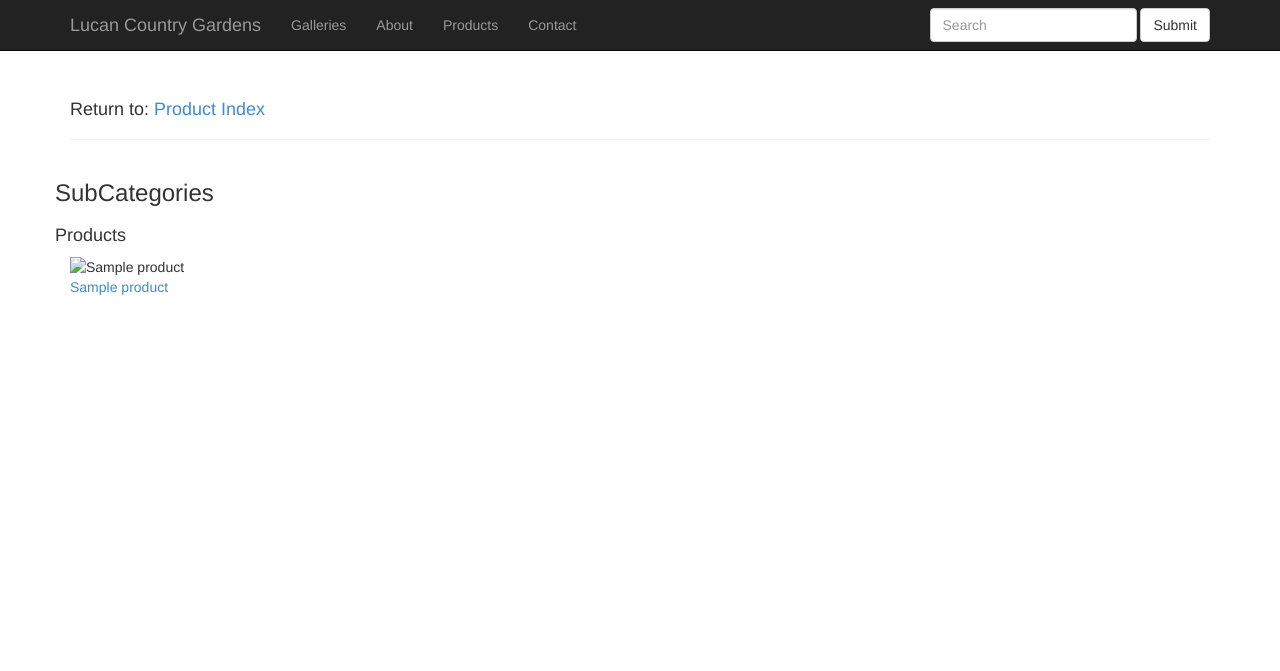
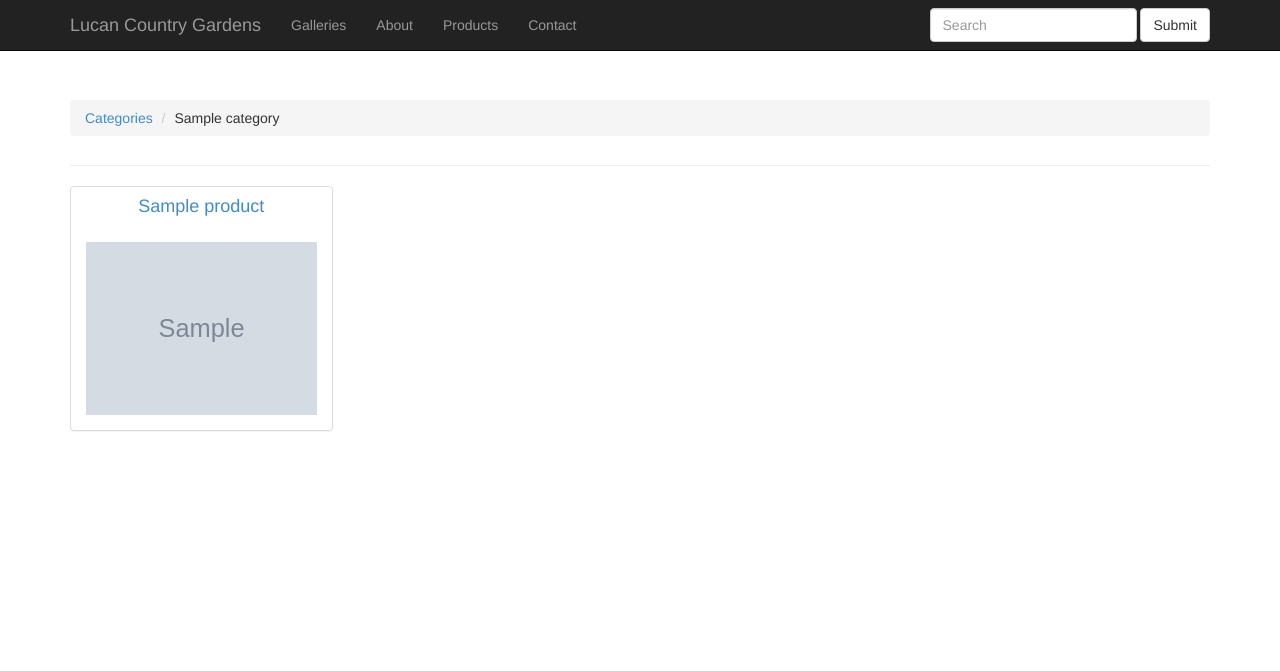
Before and after one commit to vandorjw/lucancountrygardens, a Django app: a page that uses lucancountrygardens/templates/product/category_detail.html in a window 1280 px wide. Shown: the top 671 px of the page. Run offline with Django 3.2, Linux system fonts and the light colour scheme; tables that the repository leaves empty hold one stand-in row (values such as "Sample post"); grey boxes marked "Sample" are stand-in pictures; some libraries are stand-ins or nearby versions.

Commit message:
fixing product and about templates - image placement

```diff
--- a/lucancountrygardens/templates/product/category_detail.html
+++ b/lucancountrygardens/templates/product/category_detail.html
@@ -1,5 +1,5 @@
 {% extends "base.html" %}
-{% load staticfiles %}
+{% load product_tags %}
 
 {% block title %}{{ category }}{% endblock %}
 {% block meta_description %}{{ category.meta_description }}{% endblock %}
@@ -9,38 +9,56 @@
   <meta name="robots" content="index,follow">
 {% endblock %}
 
-
 {% block content %}
 <div class="container">
+
 <div class="page-header">
-    <h4>Return to: <a href="{% url 'product:category_list' %}">Product Index</a></h4>
-  </div>
-<div class="row">
-<h3>SubCategories</h3>
+  <ol class="breadcrumb">
+    <li><a href="{% url 'product:category_list' %}">Categories</a></li>
+    {% if category.parent %}
+    <li><a href="{{category.parent.get_absolute_url}}">{{category.parent}}</a></li>
+    {% endif %}
+    <li>{{ category }}</li>
+  </ol>
 
+  {% if subcategories %}
+  <p><span class="">Sub-Categories</span>
   {% for subcat in subcategories %}
     {% if forloop.first %}
-    <p><a href="{{subcat.get_absolute_url}}">{{subcat}}</a>
+      <a href="{{subcat.get_absolute_url}}">{{subcat}}</a>
     {% elif forloop.last %}
       <a href="{{subcat.get_absolute_url}}">{{subcat}}</a>
     {% else %}
       <a href="{{subcat.get_absolute_url}}">{{subcat}}</a>,
     {% endif %}
-{% endfor %}</p>
+  {% endfor %}
+  </p>
+  {% endif %}
+
+</div><!-- ./page-header -->
+
+  {% if category_products %}
+  {% for row in category_products|partition_horizontal:"4"  %}
+  <div class="row">
+    {% for product in row %}
+    <div class="col-md-3">
+    <div class="panel panel-default">
+      <a href="{{product.get_absolute_url}}">
+      <div class="panel-header">
+        <h4 class="text-center">{{product}}</h4>
       </div>
-
-<div class="row">
-<h4>Products</h4>
-{% for product in category_products %}
-<div class="col-md-3">
+      <div class="panel-body">
         {% with product.productimage_set.all|first as im %}
-    <img class="" src="{{ im.url }}" title="{{ product.name }}" alt="{{ product.name }}" />
+        <img class="img-responsive" src="/media/{{ im.image }}" title="{{ item }}" alt="{{ item }}" />
         {% endwith %}
-  <p><a href="{{product.get_absolute_url}}">{{product}}</a></p>
       </div>
-
+      </a>
+    </div><!-- ./panel -->
+    </div><!-- ./col-md-3 -->
     {% endfor %}
-</div>
+  </div><!-- ./row -->
+  {% endfor %}
+  {% endif %}
 
 </div>
 {% endblock %}
```
Also changed, not shown: lucancountrygardens/templates/about/about_detail.html (+16 -17 lines), lucancountrygardens/templates/about/about_list.html (+17 -8 lines), lucancountrygardens/templates/home_page.html (+7 -4 lines), lucancountrygardens/templates/product/category_list.html (+21 -18 lines), lucancountrygardens/templates/product/product_detail.html (+13 -8 lines). Lines whose indentation alone changed are shown as unchanged.
